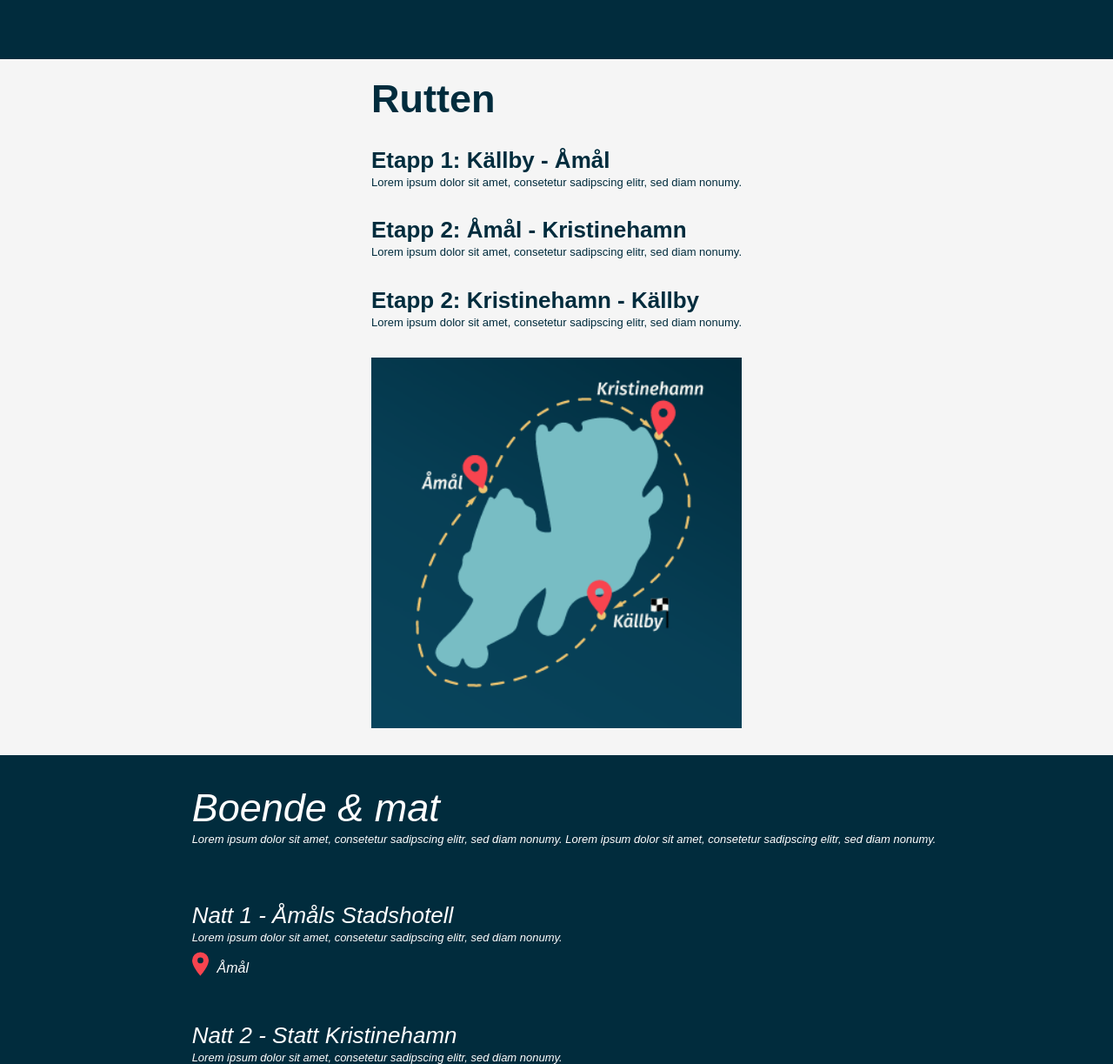
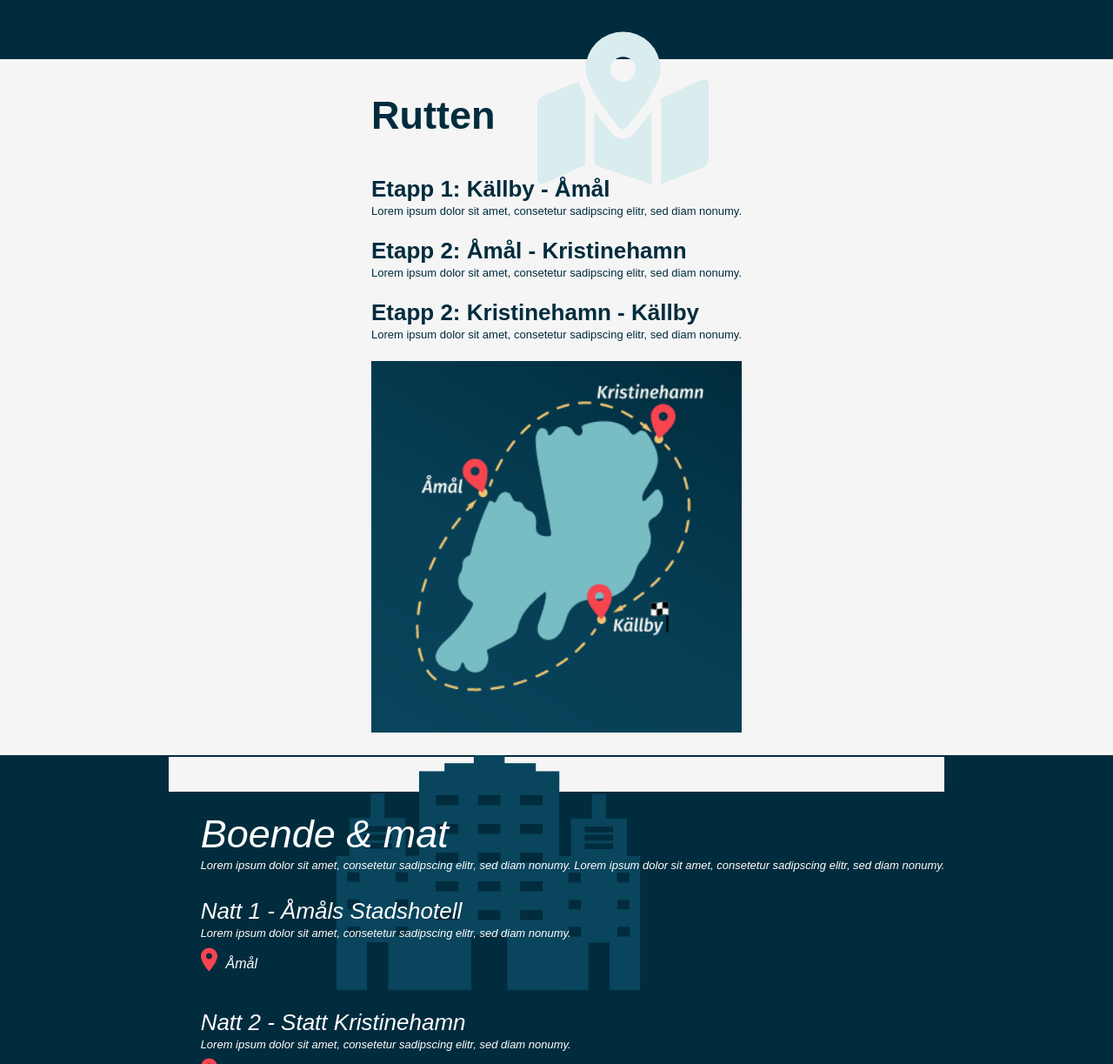
Before and after one commit to Fvrom/Event-assignment, a plain HTML site: page index.html in a window 1280 px wide. Shown: the part 776-1999 px from the top of the page at 87% size. Drawn offline with Linux system fonts and the light colour scheme; a web font is replaced by a local one.

Commit message:
working on images

```diff
--- a/index.html
+++ b/index.html
@@ -43,9 +43,12 @@
         <div class="grid-item3">
           <button class="btn-info">Snabb-fakta</button>
         </div>
-      </div>
+
     </main>
     <section class="route-grid-container">
+      <div class="img-route-grid-item">
+      <img class="route-img" src="/assets/Icon-awesome-map-marked-alt.svg" alt="">
+    </div>
       <div class="route-grid-item1">
         <h2 class="route-title">Rutten</h2>
       </div>
@@ -79,6 +82,7 @@
       </div>
     </section>
     <section class="accommodations-grid-container">
+      <div class="accom-grid-item-uno"> </div>
       <div class="accom-grid-item1">
         <h2 class="acm-title">Boende & mat</h2>
         <p class="accom-info">
@@ -86,6 +90,10 @@
           nonumy. Lorem ipsum dolor sit amet, consetetur sadipscing elitr, sed
           diam nonumy.
         </p>
+      </div>
+      <div class="img-town-grid-item">
+        <img class="town-img" src="/assets/town.svg" alt="">
+
       </div>
       <div class="accom-grid-item2">
         <h3 class="accom-hotel">Natt 1 - Åmåls Stadshotell</h3>
@@ -109,8 +117,8 @@
           <p class="accom-city">Kristinehamn</p>
         </div>
       </div>
-
-      <!-- <section class="equipment-grid-container"> -->
+    </section>
+       <section class="equipment-grid-container">
       <div class="equip-grid-item1">
         <h2 class="equip-title">Utrustning</h2>
       </div>
--- a/styles/accom-grid.css
+++ b/styles/accom-grid.css
@@ -1,37 +1,60 @@
 .accommodations-grid-container {
-  background-color: var(--background-blue-color);
-  min-height: 80vh;
-  width: 100%-2rem;
+  /* background-color: var(--background-blue-color); */
+
+  width: 100%;
 
   display: grid;
   grid-template-columns: repeat(2, auto);
-  grid-template-rows: repeat(6, auto);
+  grid-template-rows: repeat(4, auto);
   align-items: center;
   flex-wrap: nowrap;
   justify-content: center;
   /* padding: 2rem 3rem 2rem 3rem; */
 
-  /* grid-gap: 1rem; */
-  position: relative;
+  /*  position: relative; */
+}
+.accom-grid-item-uno {
+  grid-row: 1;
+  grid-column: 1/3;
+  height: 4rem;
+  background-color: whitesmoke;
+  margin: 0;
+  padding: 0;
 }
 
 .accom-grid-item1 {
   grid-column: 1/3;
-  grid-row: 1;
+  grid-row: 2;
   align-self: start;
-  padding-top: 1.5rem;
+  /* padding-top: 1.5rem; */
+  /* margin: 2rem; */
+  margin-left: 3.7rem;
+  z-index: 1;
+}
+
+.img-town-grid-item {
+  grid-row: 1/4;
+  grid-column: 1/3;
+  /*  height: 20rem; */
+  overflow: hidden;
+}
+.town-img {
+  width: 35rem;
+  position: relative;
+
+  transform: translateX(55%);
+}
+
+.accom-grid-item2 {
+  grid-column: 1/3;
+  grid-row: 3;
   margin: 2rem;
   margin-left: 3.7rem;
-}
-.accom-grid-item2 {
-  grid-column: 1/3;
-  grid-row: 2;
-  margin: 2rem;
-  margin-left: 3.7rem;
+  z-index: 1;
 }
 .accom-grid-item3 {
   grid-column: 1/3;
-  grid-row: 3;
+  grid-row: 4;
 }
 .accom-grid-item3 {
   margin: 2rem;
@@ -44,6 +67,7 @@
   font-size: 4.5rem;
   font-style: italic;
   font-weight: 500;
+  margin-top: 2rem;
 }
 
 .accom-hotel {
--- a/styles/equipment-grid.css
+++ b/styles/equipment-grid.css
@@ -1,4 +1,4 @@
-/* .equipment-grid-container {
+.equipment-grid-container {
   background-color: var(--background-lightblue-color);
   min-height: 50vh;
   width: 100%;
@@ -9,10 +9,8 @@
   align-items: center;
   flex-wrap: nowrap;
   justify-content: center;
+}
 
-  grid-gap: 1rem;
-}
-*/
 .equip-grid-item1 {
   width: 100%;
   height: 100%;
@@ -42,14 +40,14 @@
   margin-left: 2rem;
   margin-top: 2rem;
   position: relative;
+  z-index: 1;
 }
 
 .bike-img {
-  bottom: 30rem;
-  bottom: 2.5rem;
+  bottom: 2rem;
   position: relative;
-  width: 20.7rem;
-  z-index: 1;
+  width: 20.07rem;
+  float: right;
 }
 
 .equip-grid-item2 {
@@ -57,3 +55,6 @@
   grid-column: 2/3;
   height: 100%;
 }
+
+/* Overflow hidden
+Köra en translate x på container , gömmer halvan av bilden */
--- a/styles/route-grid.css
+++ b/styles/route-grid.css
@@ -5,6 +5,7 @@
   display: grid;
   grid-template-columns: 1;
   grid-template-rows: repeat(4, auto);
+  grid-template-columns: repeat(2, auto);
   align-items: center;
   flex-wrap: nowrap;
   justify-content: center;
@@ -12,6 +13,17 @@
   grid-gap: 1rem;
 }
 
+.img-route-grid-item {
+  grid-row: 1/-5;
+  grid-column: 2/3;
+  height: 10rem;
+}
+.route-img {
+  width: 19.7rem;
+  height: 24.2rem;
+  position: relative;
+  bottom: 8rem;
+}
 .route-grid-item1 {
   grid-row: 1;
 }
@@ -22,6 +34,21 @@
 }
 
 .route-grid-item2 {
+  grid-column: 1/3;
+  align-self: center;
+  z-index: 1;
+}
+.route-grid-item3 {
+  grid-column: 1/3;
+  align-self: center;
+  z-index: 1;
+}
+.route-grid-item4 {
+  grid-column: 1/3;
+  align-self: center;
+}
+.route-grid-item5 {
+  grid-column: 1/3;
   align-self: center;
 }
 
```
